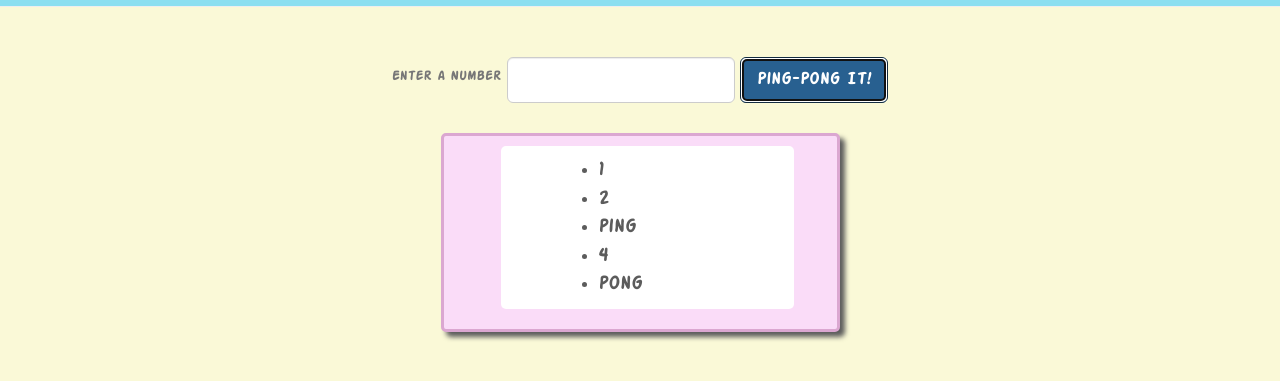
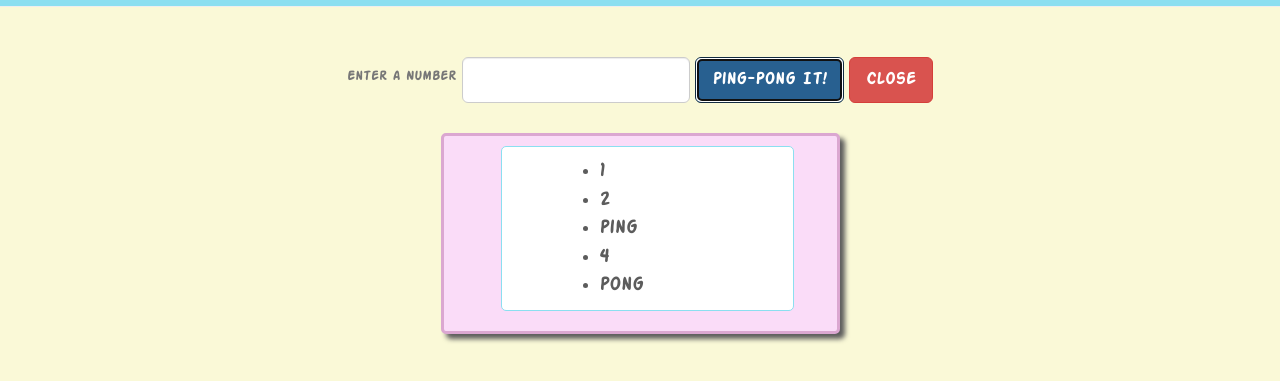
Before and after one commit to CallanMcNulty/ping-pong, a plain HTML site: page index.html in a window 1280 px wide. Both pictures are taken after typing "5" into the empty fields and a click on the button "Ping-Pong It!". Shown: the part 175-556 px from the top of the page. Drawn offline with Linux system fonts and the light colour scheme.

Commit message:
Add button to close results list and make small style changes

```diff
--- a/css/styles.css
+++ b/css/styles.css
@@ -43,6 +43,7 @@ button, #in {
   background-color: white;
   padding: 10px;
   padding-left: 30%;
+  border: 1px solid #8BDFF0;
   border-radius: 5px;
   width: 90%;
 }
--- a/index.html
+++ b/index.html
@@ -16,6 +16,7 @@
         <label class="text-muted" for="in">Enter a Number</label>
         <input class="form-control input-lg" type="number" id="in">
         <button class="btn btn-primary btn-lg" type="submit">Ping-Pong It!</button>
+        <button id="close" class="btn btn-danger btn-lg" type="button">Close</button>
       </form>
       <div id="results" class="center-block">
         <ul id="out">
--- a/js/scripts.js
+++ b/js/scripts.js
@@ -28,10 +28,12 @@ var pingPong = function(inputNumber) {
 
 $(document).ready(function() {
   $("#results").hide();
+  $("#close").hide();
   $("form#main").submit(function(event) {
     event.preventDefault();
     $("#out").empty();
     $("#results").show();
+    $("#close").show();
     var input = parseInt($("#in").val());
     $("#in").val("");
     var output = pingPong(input);
@@ -39,4 +41,9 @@ $(document).ready(function() {
       $("#out").append("<li>"+outValue+"</li>");
     });
   });
+  $("#close").click(function() {
+    $("#out").empty();
+    $("#results").hide();
+    $("#close").hide();
+  });
 });
```
